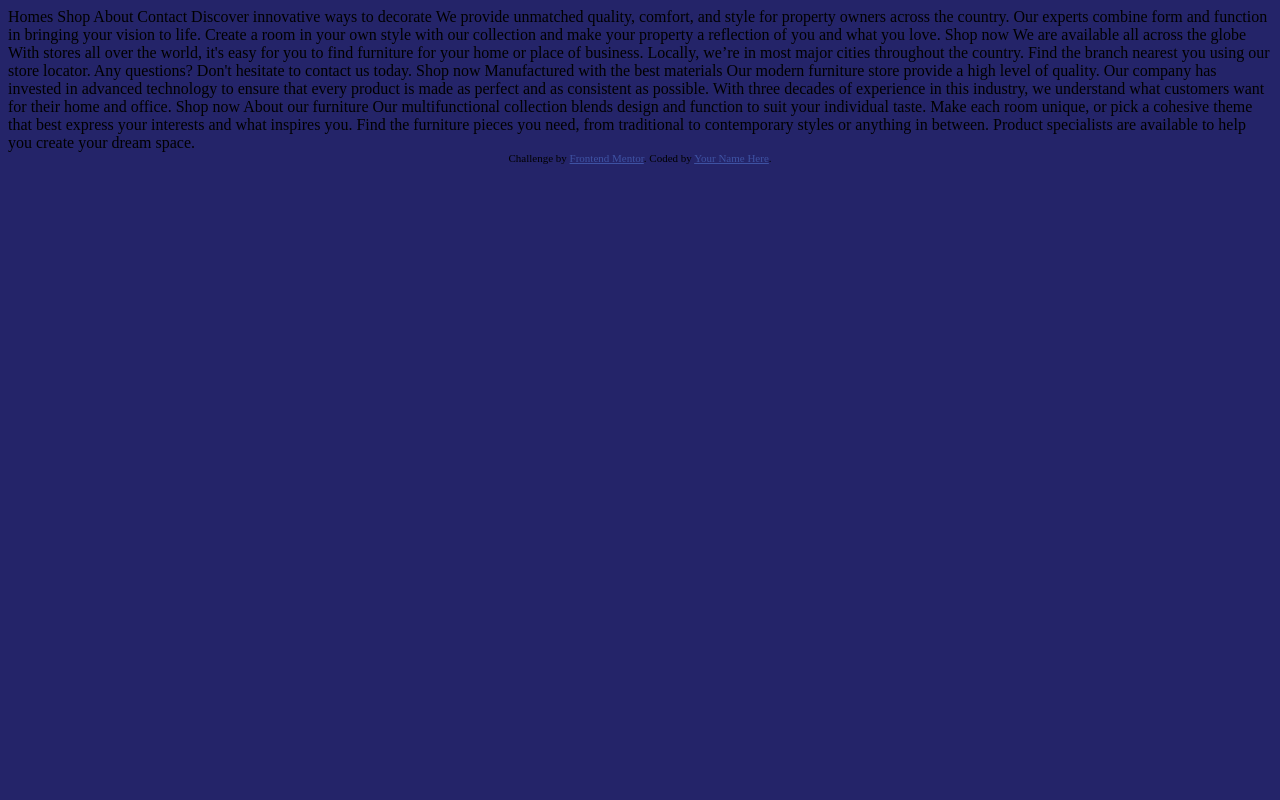
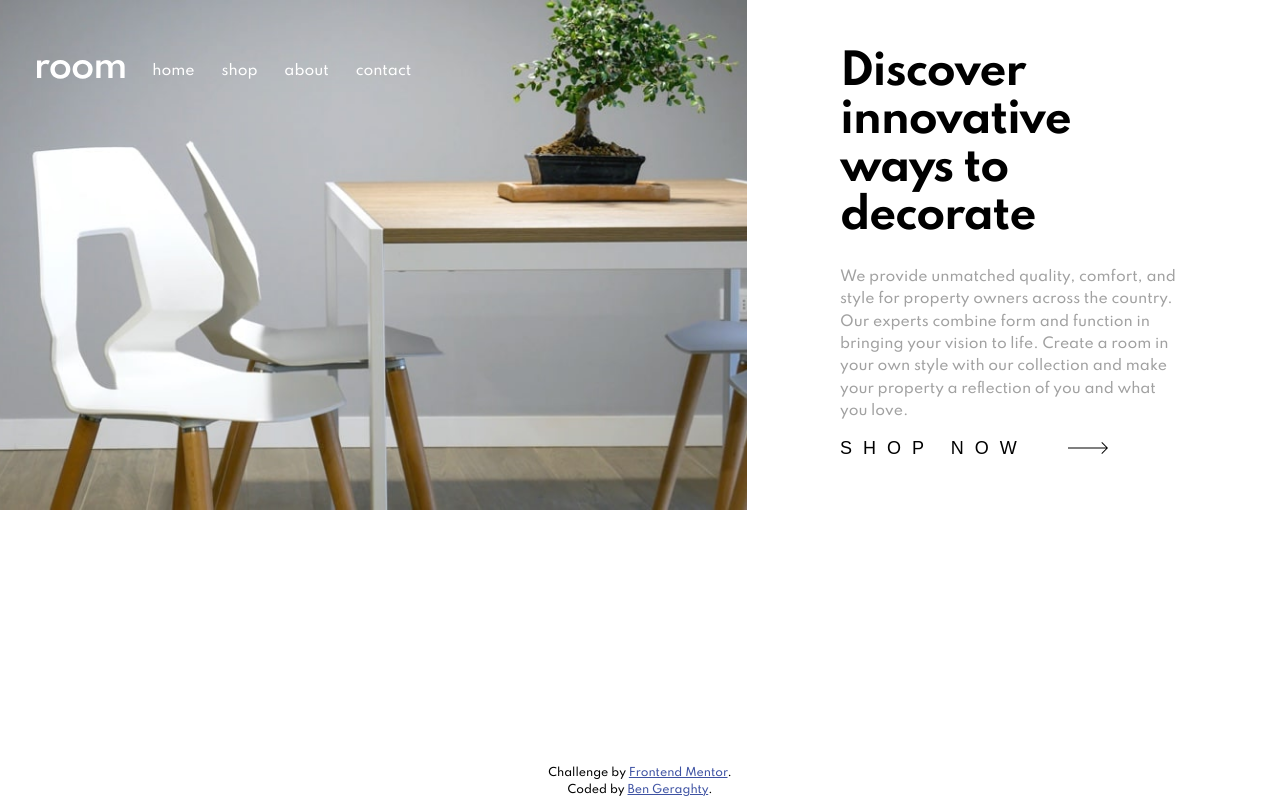
Before and after one commit to bengera/room-FEM, a website: page index.html in a window 1280 px wide. Drawn offline with Linux system fonts and the light colour scheme.

Commit message:
hero-section

```diff
--- a/index.html
+++ b/index.html
@@ -1,34 +1,66 @@
 <!DOCTYPE html>
 <html lang="en">
+
 <head>
   <meta charset="UTF-8">
-  <meta name="viewport" content="width=device-width, initial-scale=1.0"> <!-- displays site properly based on user's device -->
+  <meta name="viewport" content="width=device-width, initial-scale=1.0">
+  <!-- displays site properly based on user's device -->
 
-  <link rel="icon" type="image/png" sizes="32x32" href="./images/favicon-32x32.png">
+  <link rel="icon" type="image/png" sizes="32x32" href="./img/favicon-32x32.png">
+  <link rel="preconnect" href="https://fonts.googleapis.com">
+  <link rel="preconnect" href="https://fonts.gstatic.com" crossorigin>
+  <link href="https://fonts.googleapis.com/css2?family=Spartan:wght@500;600;700&display=swap" rel="stylesheet">
   <link rel="stylesheet" href="css/style.css">
   <title>Frontend Mentor | Room homepage</title>
 
   <!-- Feel free to remove these styles or customise in your own stylesheet 👍 -->
   <style>
-    .attribution { font-size: 11px; text-align: center; }
-    .attribution a { color: hsl(228, 45%, 44%); }
+    .attribution {
+      font-size: 11px;
+      text-align: center;
+    }
+
+    .attribution a {
+      color: hsl(228, 45%, 44%);
+    }
   </style>
 </head>
+
 <body>
-  Homes
-  Shop
-  About
-  Contact
+  <div class="container">
 
-  Discover innovative ways to decorate
 
-  We provide unmatched quality, comfort, and style for property owners across the country.
-  Our experts combine form and function in bringing your vision to life. Create a room in your
-  own style with our collection and make your property a reflection of you and what you love.
 
-  Shop now
+        <nav class="navigation">
 
-  We are available all across the globe
+          <ul class="navigation__list">
+            <img src="img/logo.svg" alt="logo" class="logo">
+            <li class="navigation__item"><a href="#" class="navigation__link"></a>home</li>
+            <li class="navigation__item"><a href="#" class="navigation__link"></a>shop</li>
+            <li class="navigation__item"><a href="#" class="navigation__link"></a>about</li>
+            <li class="navigation__item"><a href="#" class="navigation__link"></a>contact</li>
+
+          </ul>
+        </nav>
+        <div class="t-content">
+          <div class="t-content__t-container">
+          <h1 class="t-content__main-title">Discover innovative ways to decorate</h1>
+          <p class="t-content__p">
+            We provide unmatched quality, comfort, and style for property owners across the country.
+            Our experts combine form and function in bringing your vision to life. Create a room in your
+            own style with our collection and make your property a reflection of you and what you love.
+          </p>
+
+          <button class="t-content__btn-shop">Shop now<img src="img/icon-arrow.svg" alt="logo" class="arrow"></button>
+        </div>
+        </div>
+
+
+
+
+
+
+        <!-- We are available all across the globe
 
   With stores all over the world, it's easy for you to find furniture for your home or place of business.
   Locally, we’re in most major cities throughout the country. Find the branch nearest you using our
@@ -49,11 +81,14 @@
   Our multifunctional collection blends design and function to suit your individual taste.
   Make each room unique, or pick a cohesive theme that best express your interests and what
   inspires you. Find the furniture pieces you need, from traditional to contemporary styles
-  or anything in between. Product specialists are available to help you create your dream space.
+  or anything in between. Product specialists are available to help you create your dream space. -->
 
-  <div class="attribution">
-    Challenge by <a href="https://www.frontendmentor.io?ref=challenge" target="_blank">Frontend Mentor</a>.
-    Coded by <a href="#">Your Name Here</a>.
+        <div class="attribution">
+          Challenge by <a href="https://www.frontendmentor.io?ref=challenge" target="_blank">Frontend Mentor</a>.
+          Coded by <a href="https://github.com/bengera">Ben Geraghty</a>.
+        </div>
   </div>
+  <!--container end-->
 </body>
+
 </html>
--- a/sass/_base.scss
+++ b/sass/_base.scss
@@ -1,3 +1,164 @@
+// COLOR VARIABLES
+$color-dark-gray: hsl(0, 0%, 63%);
+$color-very-dark-gray: hsl(0, 0%, 27%);
+$color-black: hsl(0, 0%, 0%);
+$color-white: hsl(0, 0%, 100%);
+
+// FONT VARIABLES
+$font-primary: 'Spartan',
+sans-serif;
+$font-secondary: 'Sans-serif';
+
+
+// GENERAL
+
+// - Mobile: 375px
+// - Desktop: 1440px
+
+
+// RESPONSIVE BREAKPOINTS
+$bp-larger: 75em; // 1200px
+$bp-large: 62.5em; // 1000px
+$bp-medium: 50em; // 800px;
+$bp-small: 37.5em; // 600px;
+
+*,
+*::before,
+*::after {
+  margin: 0;
+  padding: 0;
+  box-sizing: inherit;
+}
+
+html {
+  box-sizing: border-box;
+  font-size: 62.5%;
+
+  @media only screen and (max-width: $bp-large) {
+    // font-size: 50%;
+  }
+
+  @media only screen and (max-width: $bp-medium) {
+    // font-size: 40%;
+  }
+
+  @media only screen and (max-width: $bp-small) {
+    // font-size: 35%;
+  }
+
+}
+
 body {
-    background-color: rgb(36, 36, 105);
+  font-family: $font-primary;
+  font-weight: 400;
+  font-size: 1.4rem;
+  line-height: 1.6;
+  overflow-x: hidden;
+
+  // position: relative;
+
+
 }
+
+.container {
+
+  // max-width: 1440px;
+  height: 100vh;
+  display: grid;
+  grid-template-columns: repeat(12, 1fr);
+  grid-template-rows: 2fr 1fr min-content;
+  // border: 1px solid black;
+  margin: 0 auto 0 auto;
+
+}
+
+.logo {
+  grid-column: 1 / 1;
+  grid-row: 1 / 1;
+  height: 20px;
+
+
+}
+
+.arrow {
+  margin-left: 4rem;
+  cursor: pointer;
+}
+
+.navigation {
+
+  background: url('/img/desktop-image-hero-1.jpg');
+  background-position: center;
+  background-repeat: no-repeat;
+  background-size: cover;
+  grid-column: 1 / 8;
+  grid-row: 1 / 1;
+
+
+
+
+  &__list {
+    list-style: none;
+    display: flex;
+    justify-content: space-evenly;
+    width: 60%;
+    padding: 1rem;
+    margin-top: 5rem;
+    cursor: pointer;
+    color: $color-white;
+
+
+  }
+
+  &__item {}
+
+  &__link {}
+
+
+}
+
+.t-content {
+
+  display: flex;
+  justify-content: center;
+  align-items: center;
+  margin: 0 auto 0 auto;
+  grid-column: 8 / -1;
+  width: 65%;
+
+
+
+
+  &__main-title {
+
+    line-height: 48px;
+    letter-spacing: -0.029em;
+    font-size: 4.2rem;
+    margin-bottom: 2.5rem;
+  }
+
+  &__p {
+    color: $color-dark-gray;
+    margin-bottom: 1.5rem;
+  }
+
+  &__btn-shop {
+    font-size: 18px;
+    border: 0;
+    background-color: #fff;
+    text-transform: uppercase;
+    letter-spacing: 1.1rem;
+    cursor: pointer;
+
+  }
+
+}
+
+
+.attribution {
+
+  grid-row: 6 / 8;
+  grid-column: 6 / 8;
+
+
+}
```
Also changed, not shown: css/style.css, img/desktop-image-hero-1.jpg (added), img/desktop-image-hero-2.jpg (added), img/desktop-image-hero-3.jpg (added), img/favicon-32x32.png (added), img/icon-angle-left.svg (added), img/icon-angle-right.svg (added), img/icon-arrow.svg (added), img/icon-close.svg (added), img/icon-hamburger.svg (added), img/image-about-dark.jpg (added), img/image-about-light.jpg (added), img/logo.svg (added), img/mobile-image-hero-1.jpg (added), 2 more files.
